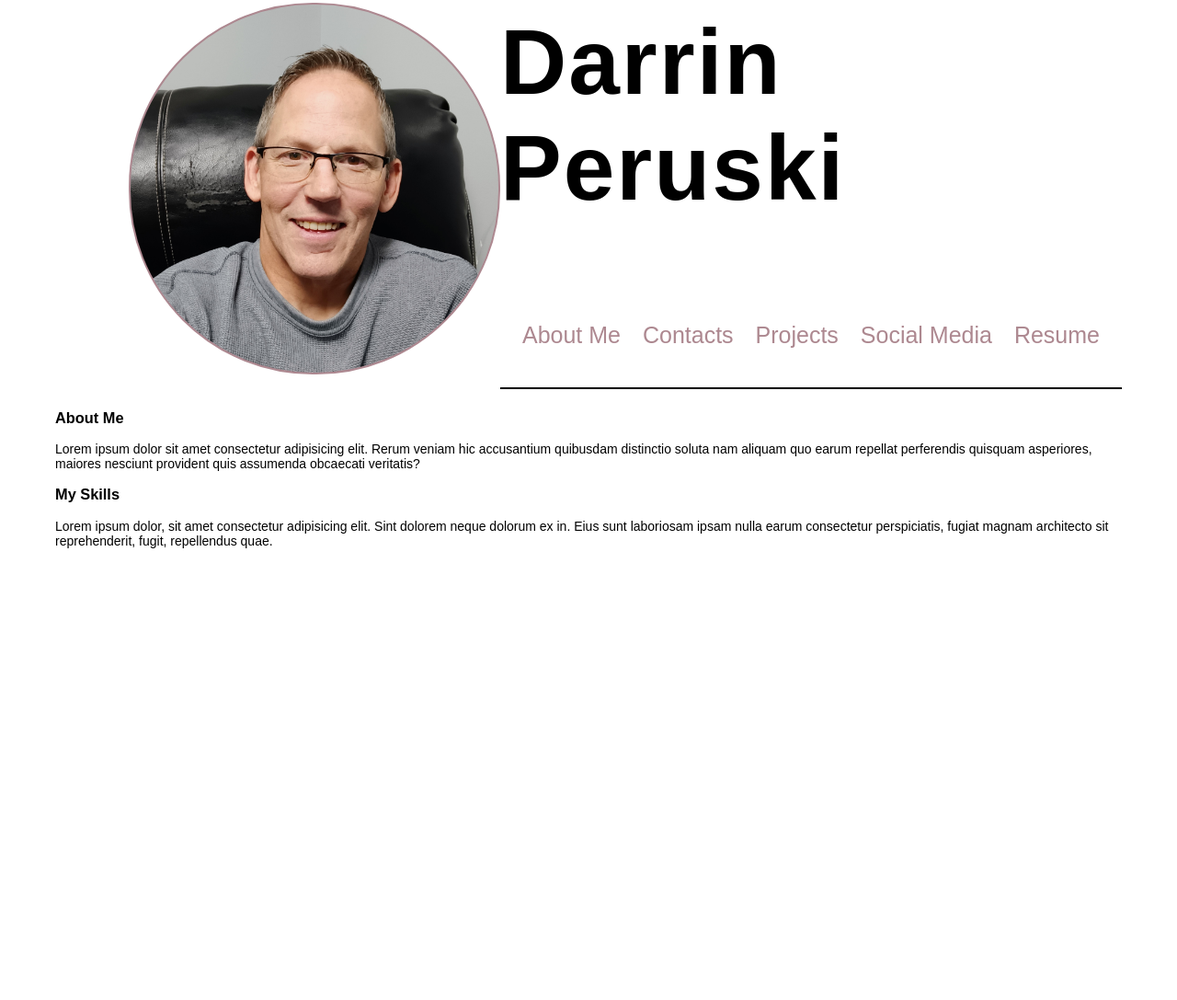
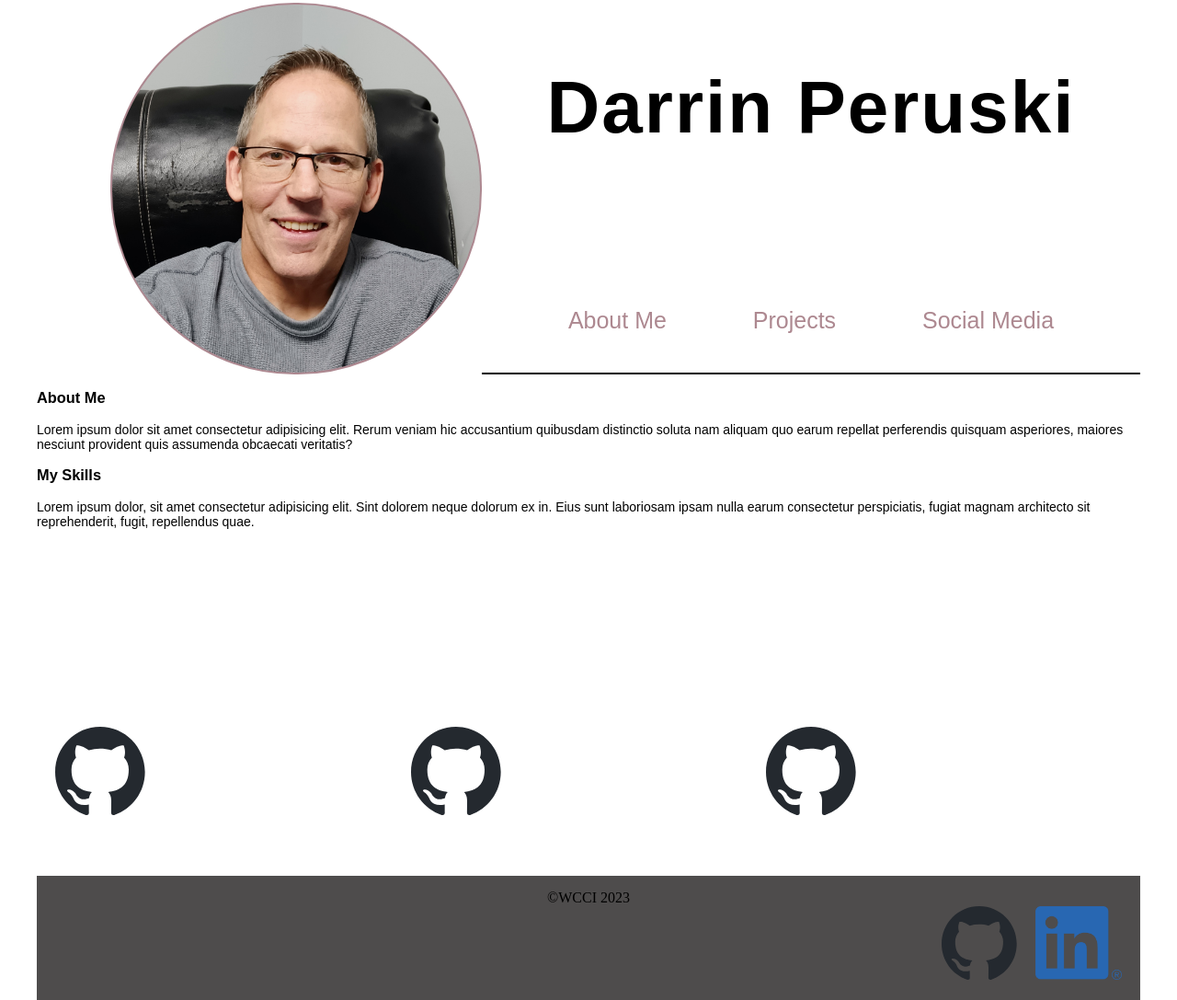
Before and after one commit to dtpWCCI/projectPortfolio, a plain HTML site: page index.html in a window 1280 px wide. Shown: the part 97-1184 px from the top of the page at 92% size. Before the commit the page ends 1070 px from the top, so only its background shows below. Drawn offline with Linux system fonts and the light colour scheme.

Commit message:
update 6/23
Seeing if I am doing this right.

```diff
--- a/index.html
+++ b/index.html
@@ -8,8 +8,8 @@
     <link rel="stylesheet" href="style.css">
 </head>
 <body>
-
 <div class="container">
+  <div class="contain"></div>
         <header>
           <div class="picture"></div>
           <div class="title">
@@ -17,10 +17,10 @@
           </div>
           <nav>
             <a href="#about-me">About Me</a>
-            <a href="#contacts">Contacts</a>
+            <!-- <a href="#contacts">Contact Me</a> -->
             <a href=".products">Projects</a>
-            <a href="#social-media">Social Media</a>
-            <a href="#resume">Resume</a>
+            <a href="#logo">Social Media</a>
+            <!-- <a href="#resume">Resume</a> -->
           </nav>
         </header>
         <main>
@@ -35,11 +35,26 @@
             </article>
           </section>
           <section class="products">
-            <div class="project1"></div>
-            <div class="project2"></div>
-            <div class="project3"></div>
+            <div class="project1">
+            </div>
+            <div class="project2">
+
+            </div>
+            <div class="project3">
+
+            </div>
           </section>
         </main>
-      </div>
+        <footer>
+          <section class="copy">&copy;WCCI 2023</section>
+          <section class="bottom">
+          <a class="logo" href="https://github.com/dtpWCCI" target="_blank">
+            <img src="images/github-mark.svg"  alt="Photo of Onetahuti Beach in NZ">
+            </a>
+          <a href="https://linkedin.com/in/darrin-peruski-975b71238/" target="_blank">
+            <img src="images/LI-In-Bug.png" class="logo" alt="Linkedin logo">
+            </a>
+    </section>
+    </footer>
 </body>
 </html>
--- a/style.css
+++ b/style.css
@@ -31,6 +31,7 @@ header {
   border: 2px solid rgb(173, 136, 144);
   margin: 60px 0px 0px 80px;
   background-image: url("./images/image.jpg");
+  background-repeat: no-repeat;
   background-position: center;
   background-size: cover;
 }
@@ -42,7 +43,7 @@ header {
   font-family: sans-serif;
   letter-spacing: 2px;
   font-weight:bolder;
-  font-size: 50px;
+  font-size: 40px;
   grid-area: title;
 }
 
@@ -87,11 +88,14 @@ main {
 }
 
 .skills {
+  font-family: sans-serif;
+  font-size: 14px;
   grid-area: skills;
 }
 
 .products {
   display: grid;
+  margin: 20px;
   grid-template-columns: repeat(3, 1fr);
   grid-template-rows: repeat(3, 1fr);
   gap: 0px 0px;
@@ -104,34 +108,59 @@ main {
 }
 
 .project1 {
+  background-image: url(images/github-mark.svg);
+  background-repeat: no-repeat;
   grid-area: project1;
 }
 
 .project2 {
+  background-image: url(images/github-mark.svg);
+  background-repeat: no-repeat;
   grid-area: project2;
 }
 
 .project3 {
+  background-image: url(images/github-mark.svg);
+  background-repeat: no-repeat;
   grid-area: project3;
 }
 
 footer {
+  padding: 15px 0 20px 0;
+  height: 100px;
+  background-color: rgb(78, 76, 76);
   grid-area: footer;
+}
+.copy {
+
+text-align: center;
+
+
+}
+.bottom {
+  display: flex;
+  justify-content: right;
+  align-items: center;
+}
+
+ .logo {
+  display: flex;
+  height: 80px;
+  margin-right: 20px;
 }
 
 html,
-body,
-.container {
+body {
   height: 100%;
   margin: 20px;
 }
 
 /* For presentation only, no need to copy the code below */
 
-/* .container * {
-  border: 1px solid red;
+.container * {
+  /* border: 1px solid red; */
   position: relative;
-}  */
+}
 
  /* .container *:after {
     content: attr(class);
```
